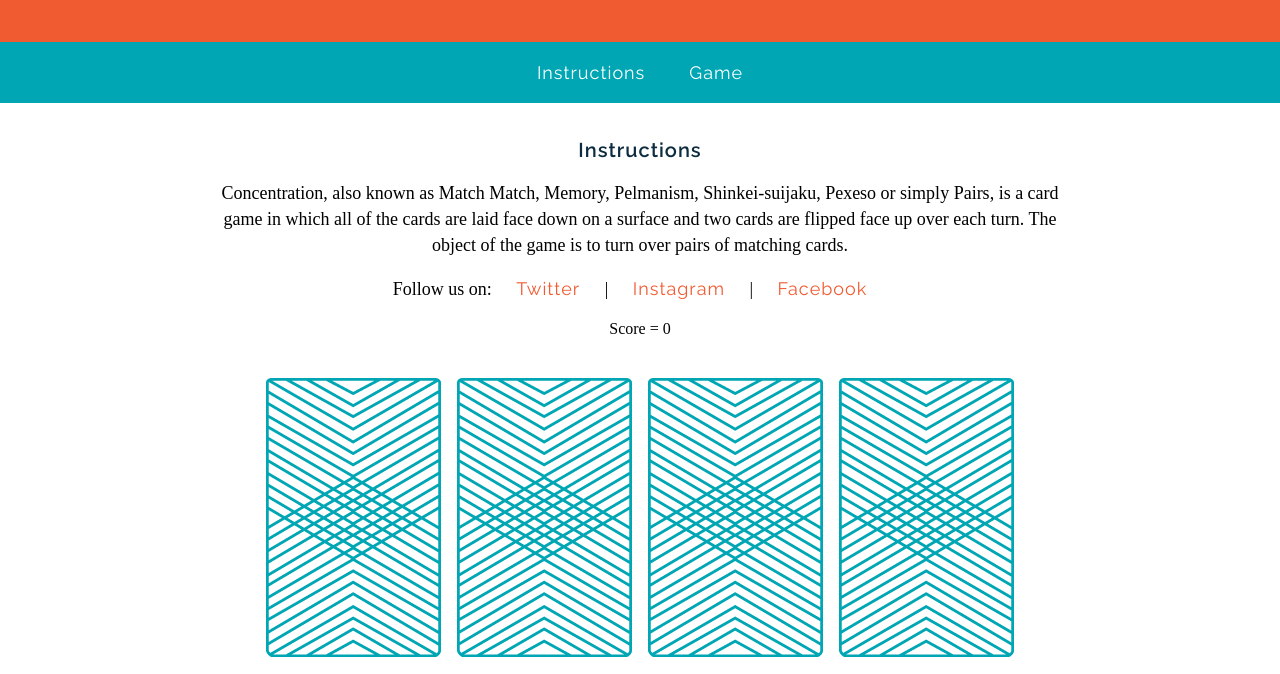
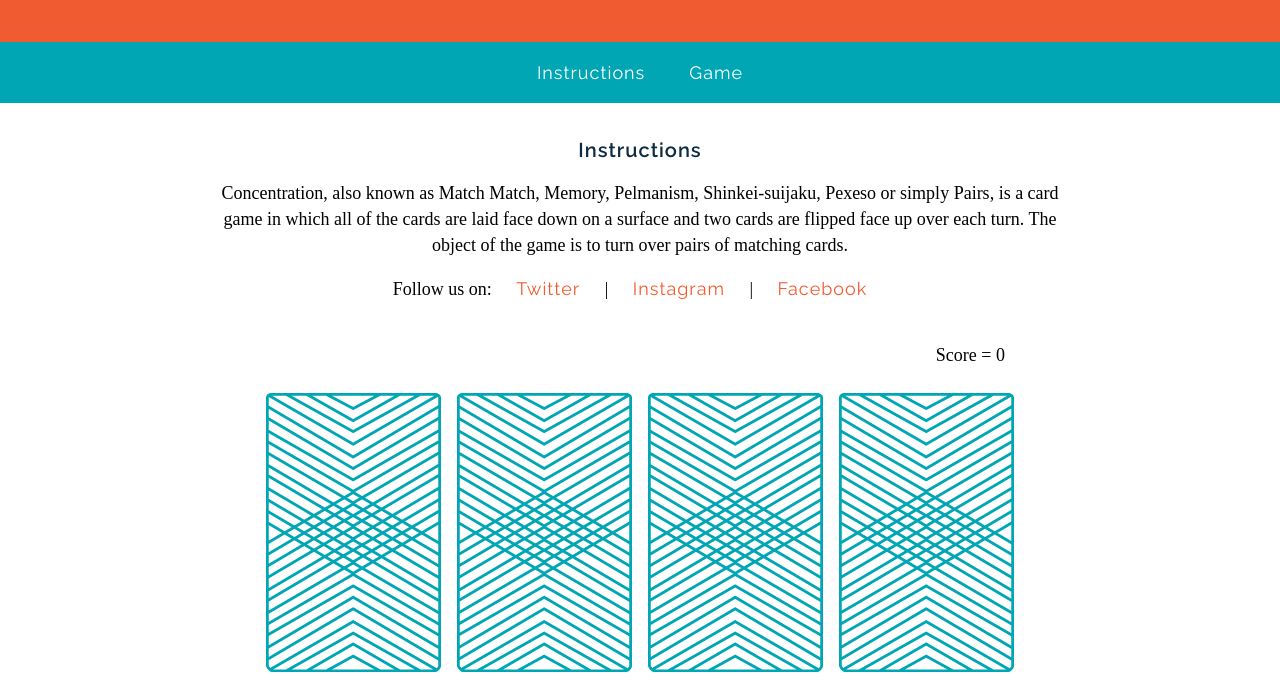
Before and after one commit to cset00/wdi-fundamentals-memorygame, a plain HTML site: page index.html in a window 1280 px wide. Shown: the part 161-835 px from the top of the page. Drawn offline with Linux system fonts and the light colour scheme; a web font is replaced by a local one.

Commit message:
style score

```diff
--- a/css/style.css
+++ b/css/style.css
@@ -128,6 +128,7 @@ font-size: 0;
 	color: #FFFFFF;
 }
 
-#score {
-	margin-top: 40px;
+.scoreStyle {
+	margin: 40px 60px -15px 0px;
+	text-align: right;
 }
--- a/index.html
+++ b/index.html
@@ -24,7 +24,7 @@
 	<p>Follow us on:
 	<a href="#">Twitter</a> | <a href="#">Instagram</a> | <a href="#">Facebook</a></p>
 
-	<div>Score = <span id="score">0</span></div>
+	<p class="scoreStyle">Score = <span id="score">0</span></p>
 
 	<div id="game-board" class="board clearfix"></div>
 
--- a/js/main.js
+++ b/js/main.js
@@ -45,7 +45,7 @@ var checkForMatch = function () {
 		alert("Sorry, try again.");
 		console.log(cardsInPlay);
 
-		//I think this below is causing the second card to not flip?
+		//I think this below is causing the second card to skip the flip?
 		createBoard();
 		};
 
@@ -58,12 +58,13 @@ var flipCard = function () {
 	var flippedCard = cards[cardId];
 	this.setAttribute('src', flippedCard.cardImage);
 	cardsInPlay.push(flippedCard.rank);
+	//alternatively, could create states for open and closed...?
 	this.removeEventListener('click',flipCard);
 	console.log("User flipped " + flippedCard.rank);
 	console.log(flippedCard.suit);
 	console.log(flippedCard.cardImage);
 
-	setTimeout(checkForMatch(),10000);
+	checkForMatch();
 
 };
 
```
